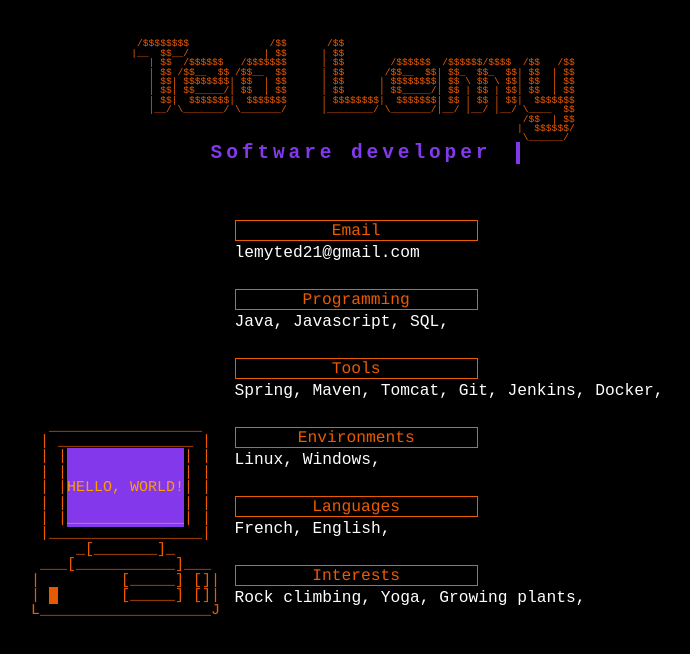
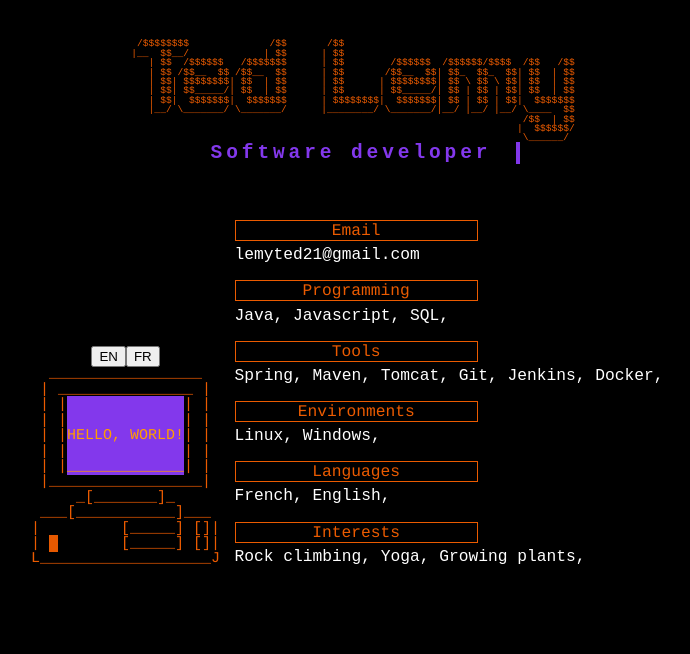
Before and after one commit to tlemy/resume, a React (Create React App) app: page / in a window 1280 px wide. Shown: the top 654 px of the page, without its empty margins (287-977 px from the left). Built offline with nearby package versions, Linux system fonts and the light colour scheme.

Commit message:
Modified margins

```diff
--- a/src/Components/About.css
+++ b/src/Components/About.css
@@ -32,10 +32,15 @@
     justify-content: flex-end;
 }
 
+.logoLanguage {
+     display: grid;
+}
+
 .informations {
     display: grid;
     font-size: 0.625em;
     margin-left: 1rem;
+    max-width: 35vw;
 }
 
 .informationItem {
@@ -57,10 +62,10 @@
     align-items: center;
     flex-direction: row;
     flex-wrap: wrap;
-    margin-top: -7%;
-    margin-bottom: 5%;
+    margin-top: -1.75em;
+    margin-bottom: 1em;
 }
 
 .subText {
-    margin-bottom: -2.5%;
+    margin-bottom: -1em;
 }
--- a/src/Components/About.js
+++ b/src/Components/About.js
@@ -1,10 +1,20 @@
 import "./About.css"
+
+function setLanguage(lang) {
+
+}
 
 function About({icon, email, skills, labels, others}) {
     return (
         <div className="About">
-            <div className="logo">
-                {icon.map((line, index) => ( <pre className="computerLine" key={index} dangerouslySetInnerHTML={{__html: line}}/> ))}
+            <div className="logoLanguage">
+                <div className="language">
+                    <button>EN</button>
+                    <button>FR</button>
+                </div>
+                <div className="logo">
+                    {icon.map((line, index) => ( <pre className="computerLine" key={index} dangerouslySetInnerHTML={{__html: line}}/> ))}
+                </div>
             </div>
             <div className="informations">
                 <div className="email informationItem">
```
